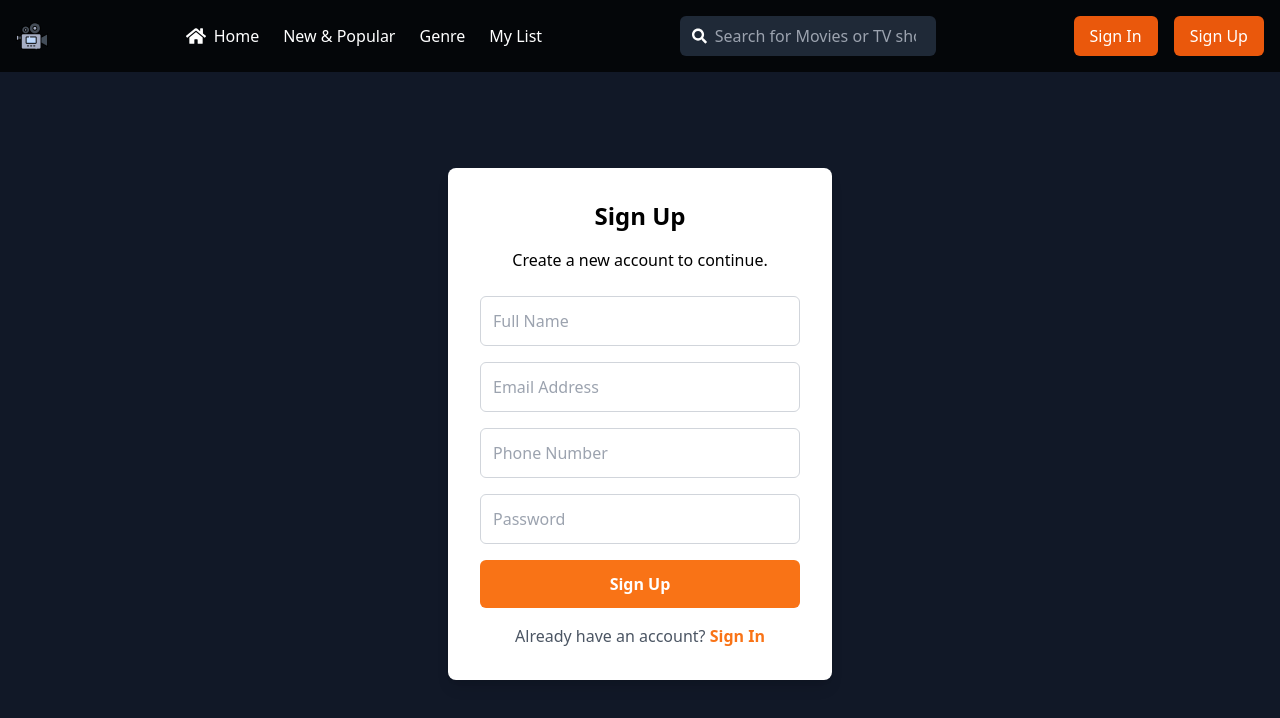
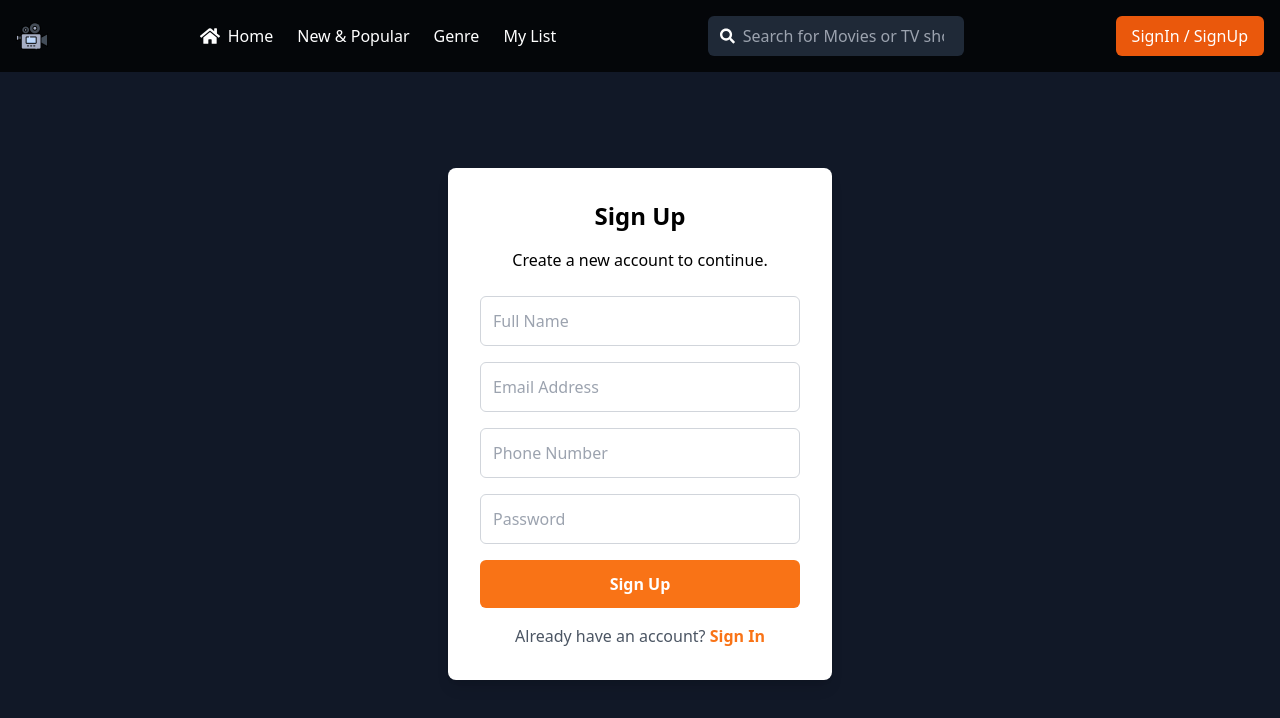
Before and after one commit to dnjstr/MovieApp-Front-End, a React (Vite) app: page /sign-up in a window 1280 px wide. Shown: the top 718 px of the page. Built offline with nearby package versions, Linux system fonts and the light colour scheme.

Commit message:
Minor Changes

```diff
--- a/index.html
+++ b/index.html
@@ -4,7 +4,7 @@
     <meta charset="UTF-8" />
     <link rel="icon" type="image/svg+xml" href="/movie-folder-video-camera-svgrepo-com.svg" />
     <meta name="viewport" content="width=device-width, initial-scale=1.0" />
-    <title>Just Watch</title>
+    <title>Movie Haven</title>
   </head>
   <body>
     <div id="root"></div>
--- a/src/components/layout/MainPage.tsx
+++ b/src/components/layout/MainPage.tsx
@@ -3,7 +3,7 @@ import React from "react";
 const MainPage: React.FC = () => {
   return (
     <div className="relative h-screen w-full flex flex-col items-start justify-center text-white text-left px-4">
-      {/* Video Background */}
+
       <video
         className="absolute top-0 left-0 w-full h-full object-cover"
         autoPlay
@@ -14,10 +14,8 @@ const MainPage: React.FC = () => {
         <source src="/dune-movie-2021.960x540.mp4" type="video/mp4" />
       </video>
 
-      {/* Overlay (for better text visibility) */}
       <div className="absolute top-0 left-0 w-full h-full bg-black/30"></div>
 
-      {/* Content */}
       <div className="relative z-10 pl-10 md:pl-20">
         <h1 className="text-4xl text-orange-600 md:text-5xl font-bold max-w-2xl">
           Unlimited movies, TV shows, and more.
--- a/src/components/layout/Navbar.tsx
+++ b/src/components/layout/Navbar.tsx
@@ -4,17 +4,17 @@ import { FaHome, FaSearch, FaBars, FaTimes } from 'react-icons/fa';
 
 const Navbar: React.FC = () => {
   const [isMenuOpen, setIsMenuOpen] = useState(false);
+  const [isDropdownOpen, setIsDropdownOpen] = useState(false);
 
   return (
     <nav className="flex items-center justify-between p-4 fixed w-full bg-black bg-opacity-75 z-50">
-      {/* Logo */}
+
       <div className="flex items-center space-x-2">
         <Link to="/">
-          <img src="/2972234.png" alt="JustWatch Logo" className="h-8 cursor-pointer" />
+          <img src="/2972234.png" alt="MovieHaven Logo" className="h-8 cursor-pointer" />
         </Link>
       </div>
 
-      {/* Navigation Icons (Desktop) */}
       <div className="hidden md:flex space-x-6 text-white">
         <Link to="/" className="flex items-center space-x-2 hover:text-orange-600">
           <FaHome size={20} />
@@ -25,7 +25,6 @@ const Navbar: React.FC = () => {
         <Link to="/my-list" className="hover:text-orange-600">My List</Link>
       </div>
 
-      {/* Search Bar */}
       <div className="hidden md:flex items-center bg-gray-800 px-3 py-2 rounded-md w-64">
         <FaSearch className="text-white" />
         <input
@@ -35,34 +34,55 @@ const Navbar: React.FC = () => {
         />
       </div>
 
-      {/* Right Side (Desktop) */}
-      <div className="hidden md:flex items-center space-x-4">
-        <Link to="/sign-in">
-          <button className="bg-orange-600 text-white px-4 py-2 rounded-md">Sign In</button>
-        </Link>
-        <Link to="/sign-up">
-          <button className="bg-orange-600 text-white px-4 py-2 rounded-md">Sign Up</button>
-        </Link>
+      <div className="hidden md:flex items-center space-x-4 relative">
+        <button
+          className="bg-orange-600 text-white px-4 py-2 rounded-md"
+          onClick={() => setIsDropdownOpen(!isDropdownOpen)}
+          onMouseEnter={() => setIsDropdownOpen(true)}
+          onMouseLeave={() => setIsDropdownOpen(false)}
+        >
+          SignIn / SignUp
+        </button>
+
+        {isDropdownOpen && (
+          <div
+            className="absolute right-0 mt-2 bg-black bg-opacity-90 rounded-md shadow-lg py-2 w-40"
+            onMouseEnter={() => setIsDropdownOpen(true)}
+            onMouseLeave={() => setIsDropdownOpen(false)}
+          >
+            <Link to="/sign-in" className="block px-4 py-2 text-white hover:bg-orange-600">Sign In</Link>
+            <Link to="/sign-up" className="block px-4 py-2 text-white hover:bg-orange-600">Sign Up</Link>
+          </div>
+        )}
       </div>
 
-      {/* Mobile Menu Toggle */}
       <button onClick={() => setIsMenuOpen(!isMenuOpen)} className="md:hidden text-white">
         {isMenuOpen ? <FaTimes size={24} /> : <FaBars size={24} />}
       </button>
 
-      {/* Mobile Menu */}
+
       {isMenuOpen && (
         <div className="absolute top-16 right-0 w-48 bg-black bg-opacity-90 flex flex-col items-center p-4 space-y-4 md:hidden">
           <Link to="/" className="hover:text-orange-600" onClick={() => setIsMenuOpen(false)}>Home</Link>
           <Link to="/popular" className="hover:text-orange-600" onClick={() => setIsMenuOpen(false)}>New & Popular</Link>
           <Link to="/genre" className="hover:text-orange-600" onClick={() => setIsMenuOpen(false)}>Genre</Link>
           <Link to="/my-list" className="hover:text-orange-600" onClick={() => setIsMenuOpen(false)}>My List</Link>
-          <Link to="/sign-in" onClick={() => setIsMenuOpen(false)}>
-            <button className="bg-orange-600 text-white px-4 py-2 rounded-md w-full">Sign In</button>
-          </Link>
-          <Link to="/sign-up" onClick={() => setIsMenuOpen(false)}>
-            <button className="bg-orange-600 text-white px-4 py-2 rounded-md w-full">Sign Up</button>
-          </Link>
+
+          <div className="relative w-full">
+            <button
+              className="bg-orange-600 text-white px-4 py-2 rounded-md w-full"
+              onClick={() => setIsDropdownOpen(!isDropdownOpen)}
+            >
+              SignIn / Signup
+            </button>
+
+            {isDropdownOpen && (
+              <div className="mt-2 bg-black bg-opacity-90 rounded-md py-2 w-full text-center">
+                <Link to="/sign-in" className="block px-4 py-2 text-white hover:bg-orange-600">Sign In</Link>
+                <Link to="/sign-up" className="block px-4 py-2 text-white hover:bg-orange-600">Sign Up</Link>
+              </div>
+            )}
+          </div>
         </div>
       )}
     </nav>
--- a/src/components/movies/Movielistsection.tsx
+++ b/src/components/movies/Movielistsection.tsx
@@ -21,7 +21,7 @@ const MovieListSection: React.FC = () => {
 
   return (
     <div className="px-8 py-10">
-      <h2 className="text-3xl font-bold mb-6">Popular on JustWatch</h2>
+      <h2 className="text-3xl font-bold mb-6">Popular on Movie Haven</h2>
       <div className="grid grid-cols-2 md:grid-cols-3 lg:grid-cols-4 gap-6">
         {movies.map((movie) => (
           <div
```
